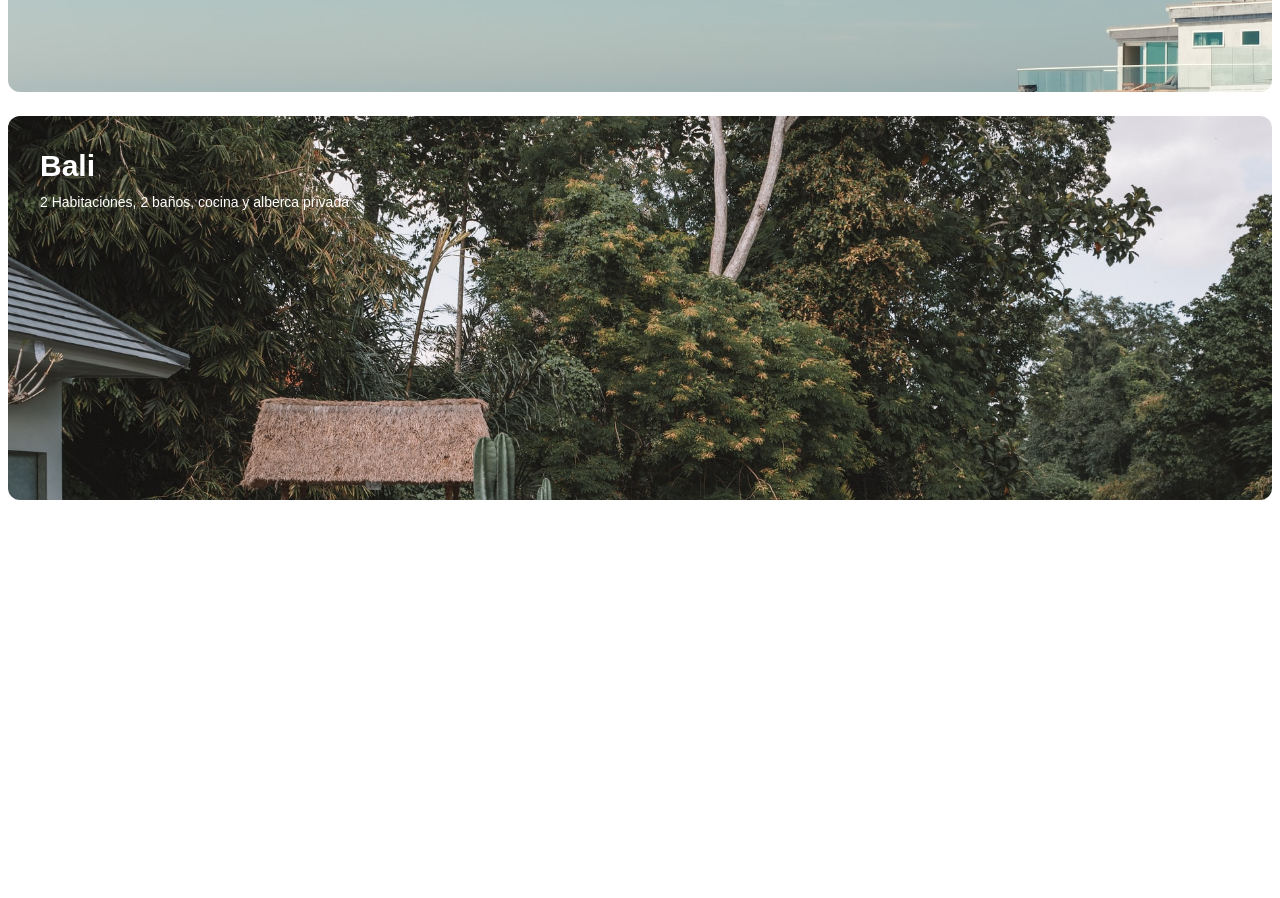
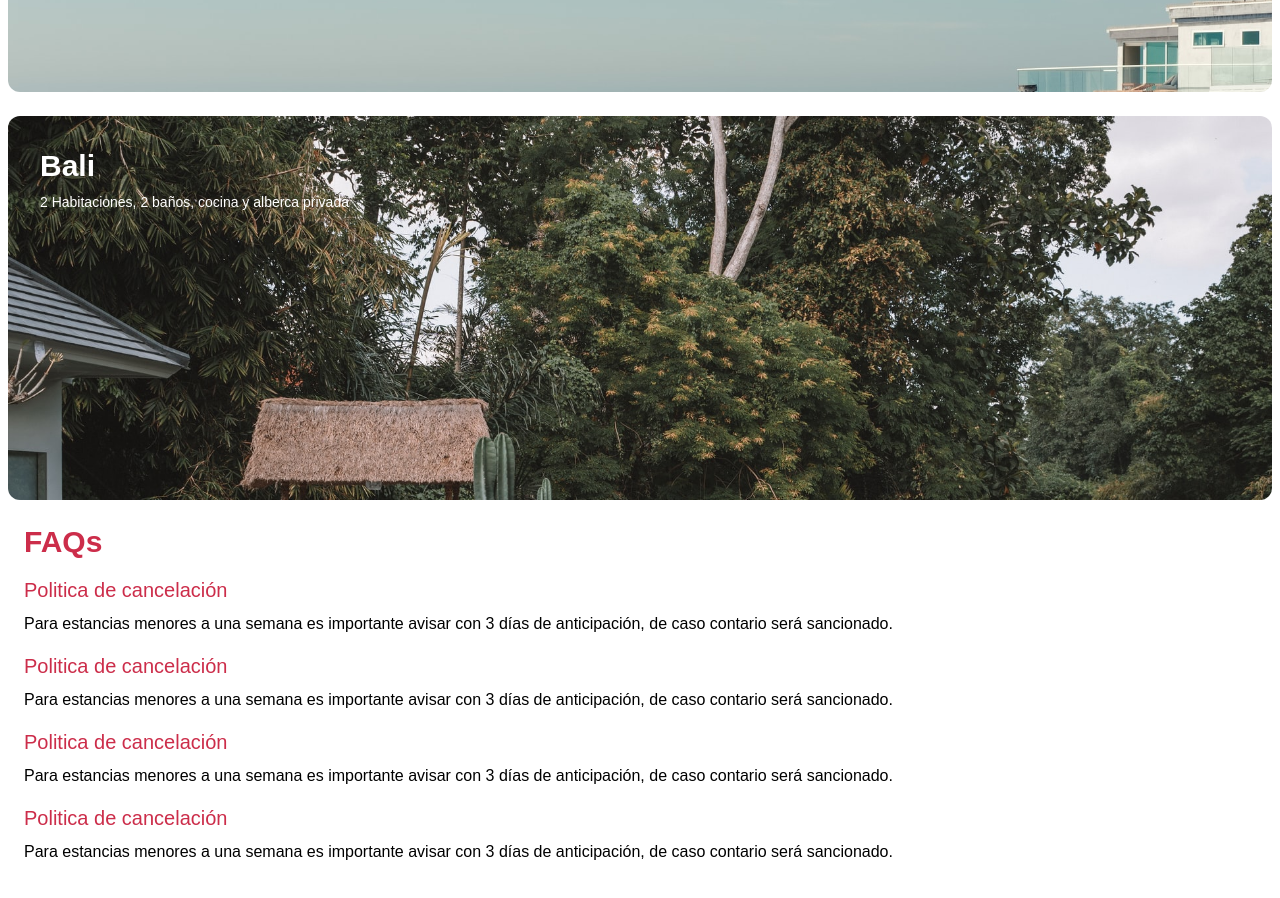
Before and after one commit to jrodriguez-wm/tailwindcss, a website: page public/index.html in a window 1280 px wide. Shown: the part 2188-3086 px from the top of the page. Before the commit the page ends 2688 px from the top, so only its background shows below. Drawn offline with Linux system fonts and the light colour scheme.

Commit message:
Se agrega sección de FAQs

```diff
--- a/public/index.html
+++ b/public/index.html
@@ -61,7 +61,7 @@
                 </div>
             </div>
         </div>
-        <div class="px-2 h-full w-full" id="rentas_destacadas">
+        <div class="px-2 h-auto w-full" id="rentas_destacadas">
             <p class="text-3xl text-principal font-semibold pb-6 mt-6">Rentas Destacadas</p>
             <div class="w-full h-auto flex flex-col space-y-6 items-center justify-center">
                 <div class="w-full h-96 bg-chicago bg-cover rounded-xl">
@@ -85,6 +85,27 @@
                 </div>
             </div>
         </div>
+        <div class="w-full h-full" id="faqs">
+            <div class="w-full h-full px-6 flex flex-col space-y-4">
+                <p class="text-3xl text-principal font-semibold mt-6">FAQs</p>
+                <div>
+                    <p class="text-xl font-medium text-principal">Politica de cancelación</p>
+                    <p class="text-base pt-2">Para estancias menores a una semana es importante avisar con 3 días de anticipación, de caso contario será sancionado.</p>
+                </div>
+                <div>
+                    <p class="text-xl font-medium text-principal">Politica de cancelación</p>
+                    <p class="text-base pt-2">Para estancias menores a una semana es importante avisar con 3 días de anticipación, de caso contario será sancionado.</p>
+                </div>
+                <div>
+                    <p class="text-xl font-medium text-principal">Politica de cancelación</p>
+                    <p class="text-base pt-2">Para estancias menores a una semana es importante avisar con 3 días de anticipación, de caso contario será sancionado.</p>
+                </div>
+                <div>
+                    <p class="text-xl font-medium text-principal">Politica de cancelación</p>
+                    <p class="text-base pt-2">Para estancias menores a una semana es importante avisar con 3 días de anticipación, de caso contario será sancionado.</p>
+                </div>
+            </div>
+        </div>
     </section>
     <footer></footer>
 </body>
```
Also changed, not shown: public/css/index.css.
